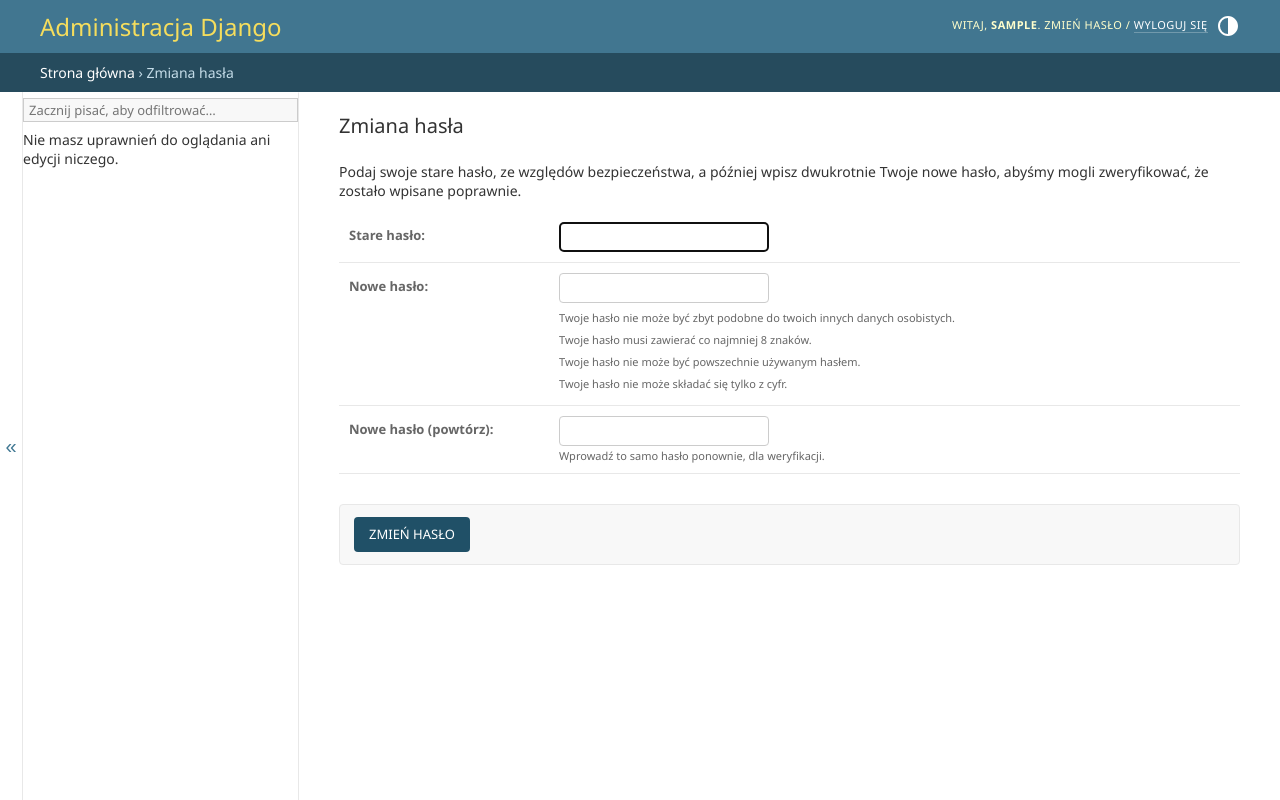
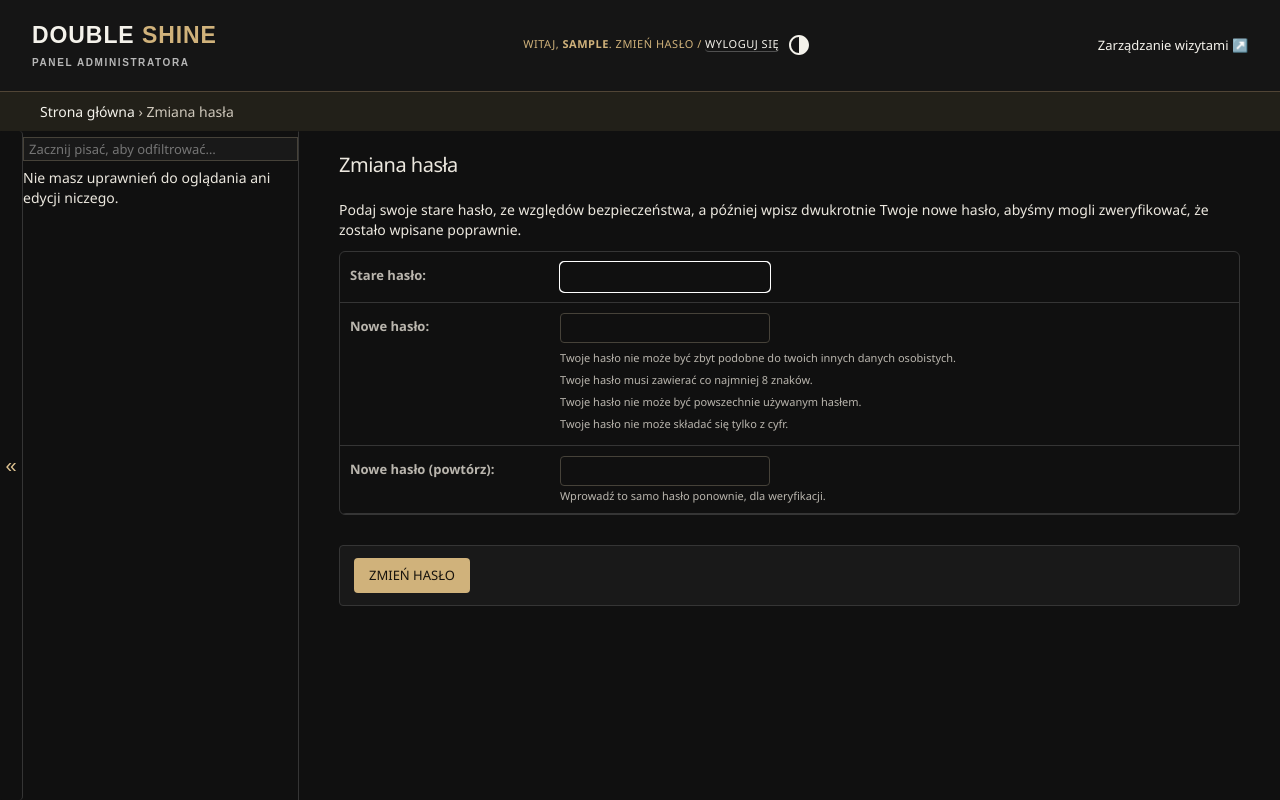
Before and after one commit to K2P-Company/DoubleShine, a Django app: a page that, after the commit, uses dshine/templates/admin/base_site.html in a window 1280 px wide. Run offline with Django 5.2, Linux system fonts and the light colour scheme; the visitor is signed in with stand-in values (Sample User, id 1).

Commit message:
Popraw anulowanie wizyt i wygld panelu administratora

```diff
--- a/dshine/dshine/settings.py
+++ b/dshine/dshine/settings.py
@@ -76,7 +76,7 @@ ROOT_URLCONF = 'dshine.urls'
 TEMPLATES = [
     {
         'BACKEND': 'django.template.backends.django.DjangoTemplates',
-        'DIRS': [],
+        'DIRS': [BASE_DIR / 'templates'],
         'APP_DIRS': True,
         'OPTIONS': {
             'context_processors': [
--- /dev/null
+++ b/dshine/dshine_app/static/css/admin-double-shine.css
@@ -0,0 +1,24 @@
+/* Panel w kolorach Double Shine, w obu motywach Django. */
+html[data-theme="dark"], :root {
+ --primary:#353027;--secondary:#171717;--accent:#d0b27b;
+ --primary-fg:#f4f2eb;--body-fg:#ece8df;--body-bg:#101010;--body-quiet-color:#bab6ae;--body-loud-color:#fff;
+ --header-color:#d0b27b;--header-branding-color:#d0b27b;--header-bg:#151515;--header-link-color:#f4f2eb;
+ --breadcrumbs-bg:#222019;--breadcrumbs-fg:#cfc8bc;--breadcrumbs-link-fg:#f4f2eb;
+ --link-fg:#ddc291;--link-hover-color:#f4d9a7;--link-selected-fg:#f4d9a7;
+ --hairline-color:#353535;--border-color:#464239;--darkened-bg:#191919;--selected-bg:#29251f;--selected-row:#332c20;
+ --button-fg:#17130d;--button-bg:#d0b27b;--button-hover-bg:#e3c995;--default-button-bg:#d0b27b;--default-button-hover-bg:#e3c995;
+ --close-button-bg:#555;--close-button-hover-bg:#666;--object-tools-bg:#353027;--object-tools-hover-bg:#50432d;
+}
+html[data-theme="light"] {--body-fg:#26221b;--body-bg:#f5f2eb;--body-quiet-color:#655d50;--body-loud-color:#17130d;--darkened-bg:#eae5da;--selected-bg:#e6dcc9;--selected-row:#efe1c5;--hairline-color:#ded5c5;--border-color:#c6baa6;--link-fg:#756033;--link-hover-color:#4e3a15;--link-selected-fg:#4e3a15;}
+#header {padding:22px 32px;gap:20px;border-bottom:1px solid #514536;}
+.ds-admin-brand {font:600 23px/1.2 Arial,sans-serif;letter-spacing:.04em;text-decoration:none;}
+.ds-admin-brand span {color:#d0b27b;}
+.ds-admin-brand small {display:block;font-size:10px;letter-spacing:.16em;margin-top:7px;color:#b7b7b7;}
+.ds-calendar-link {font-size:13px;white-space:nowrap;}
+.module {border:1px solid var(--hairline-color);border-radius:6px;overflow:hidden;}
+.module h2,.module caption {padding:13px 16px;}
+#content h1 {font-weight:500;letter-spacing:-.025em;}
+input[type=submit],.button,button {border-radius:4px;}
+.submit-row {border-radius:6px;padding:18px;}
+#changelist-filter {border-left:1px solid var(--hairline-color);}
+@media(max-width:767px){#header{padding:18px;}.ds-calendar-link{margin-top:8px;}.ds-admin-brand{font-size:20px;}}
--- a/dshine/dshine_app/templates/dshine/bookings.html
+++ b/dshine/dshine_app/templates/dshine/bookings.html
@@ -1,3 +1,3 @@
 {% extends 'dshine/base.html' %}
 {% block title %}Moje rezerwacje | Double Shine{% endblock %}
-{% block content %}<section class="wrap booking-page"><p class="eyebrow">TWOJE KONTO / {{ user.username }}</p><div class="section-heading"><h1 class="page-title">Twoje <em>wizyty.</em></h1><a class="button" href="{% url 'calendar' %}">Sprawdź dostępność ↗</a></div>{% for booking in bookings %}<article class="booking-item"><div><span class="booking-status {{ booking.status }}">{{ booking.get_status_display }}</span><h2>{{ booking.slot.start|date:'j F Y' }} · {{ booking.slot.start|date:'H:i' }}–{{ booking.slot.end|date:'H:i' }}</h2><p>{{ booking.get_service_display }} · {{ booking.car }}</p><p class="muted">{{ booking.name }} · {{ booking.phone }}</p>{% if booking.notes %}<p class="muted">{{ booking.notes }}</p>{% endif %}</div>{% if booking.status == 'confirmed' and booking.slot.start > now %}<form method="post" action="{% url 'cancel_booking' booking.pk %}">{% csrf_token %}<details class="cancel-details"><summary>Anuluj wizytę</summary><p>Termin wróci do kalendarza i będzie dostępny dla innych klientów.</p><button class="button secondary" type="submit">Potwierdzam anulowanie</button></details></form>{% endif %}</article>{% empty %}<div class="empty-state"><h2>Jeszcze się nie widzieliśmy.</h2><p class="muted">Twoje rezerwacje pojawią się tutaj, gdy administrator przypisze wizytę do Twojego konta po uzgodnieniu jej ze studiem.</p><a class="text-link" href="{% url 'calendar' %}">Sprawdź wolne terminy ↗</a></div>{% endfor %}</section>{% endblock %}
+{% block content %}<section class="wrap booking-page"><p class="eyebrow">TWOJE KONTO / {{ user.username }}</p><div class="section-heading"><h1 class="page-title">Twoje <em>wizyty.</em></h1><a class="button" href="{% url 'calendar' %}">Sprawdź dostępność ↗</a></div>{% for booking in bookings %}<article class="booking-item"><div><span class="booking-status {{ booking.status }}">{{ booking.get_status_display }}</span><h2>{{ booking.slot.start|date:'j F Y' }} · {{ booking.slot.start|date:'H:i' }}–{{ booking.slot.end|date:'H:i' }}</h2><p>{{ booking.get_service_display }} · {{ booking.car }}</p><p class="muted">{{ booking.name }} · {{ booking.phone }}</p>{% if booking.notes %}<p class="muted">{{ booking.notes }}</p>{% endif %}</div>{% if booking.status == 'confirmed' and booking.slot.start > now %}<form method="post" action="{% url 'cancel_booking' booking.pk %}">{% csrf_token %}<details class="cancel-details"><summary>Anuluj wizytę</summary><p>Termin zostanie wycofany z publicznej dostępności. Administrator może udostępnić go ponownie.</p><button class="button secondary" type="submit">Potwierdzam anulowanie</button></details></form>{% endif %}</article>{% empty %}<div class="empty-state"><h2>Jeszcze się nie widzieliśmy.</h2><p class="muted">Twoje rezerwacje pojawią się tutaj, gdy administrator przypisze wizytę do Twojego konta po uzgodnieniu jej ze studiem.</p><a class="text-link" href="{% url 'calendar' %}">Sprawdź wolne terminy ↗</a></div>{% endfor %}</section>{% endblock %}
--- a/dshine/dshine_app/views.py
+++ b/dshine/dshine_app/views.py
@@ -116,7 +116,8 @@ def cancel_booking(request, booking_id):
     query = Booking.objects.all() if staff else Booking.objects.filter(user=request.user)
     booking = get_object_or_404(query, pk=booking_id)
     if booking.slot.start > timezone.now():
-        Booking.objects.filter(pk=booking.pk, status='confirmed').update(status='cancelled')
+        booking.status = Booking.Status.CANCELLED
+        booking.save(update_fields=['status'])
         messages.success(request, 'Rezerwacja została anulowana.')
     else:
         messages.error(request, 'Termin już się rozpoczął. W sprawie zmian skontaktuj się z nami telefonicznie.')
--- /dev/null
+++ b/dshine/templates/admin/base_site.html
@@ -0,0 +1,5 @@
+{% extends "admin/base.html" %}{% load static %}
+{% block title %}{{ title }} | Double Shine{% endblock %}
+{% block extrastyle %}{{ block.super }}<link rel="stylesheet" href="{% static 'css/admin-double-shine.css' %}">{% endblock %}
+{% block branding %}<a class="ds-admin-brand" href="{% url 'admin:index' %}">DOUBLE <span>SHINE</span><small>PANEL ADMINISTRATORA</small></a>{% endblock %}
+{% block nav-global %}<a class="ds-calendar-link" href="{% url 'staff_bookings' %}">Zarządzanie wizytami ↗</a>{% endblock %}
```
Also changed, not shown: dshine/dshine_app/admin.py (+8 -0 lines), dshine/dshine_app/models.py (+14 -1 lines), dshine/dshine_app/templates/dshine/staff_bookings.html (+1 -1 lines), README.md.
